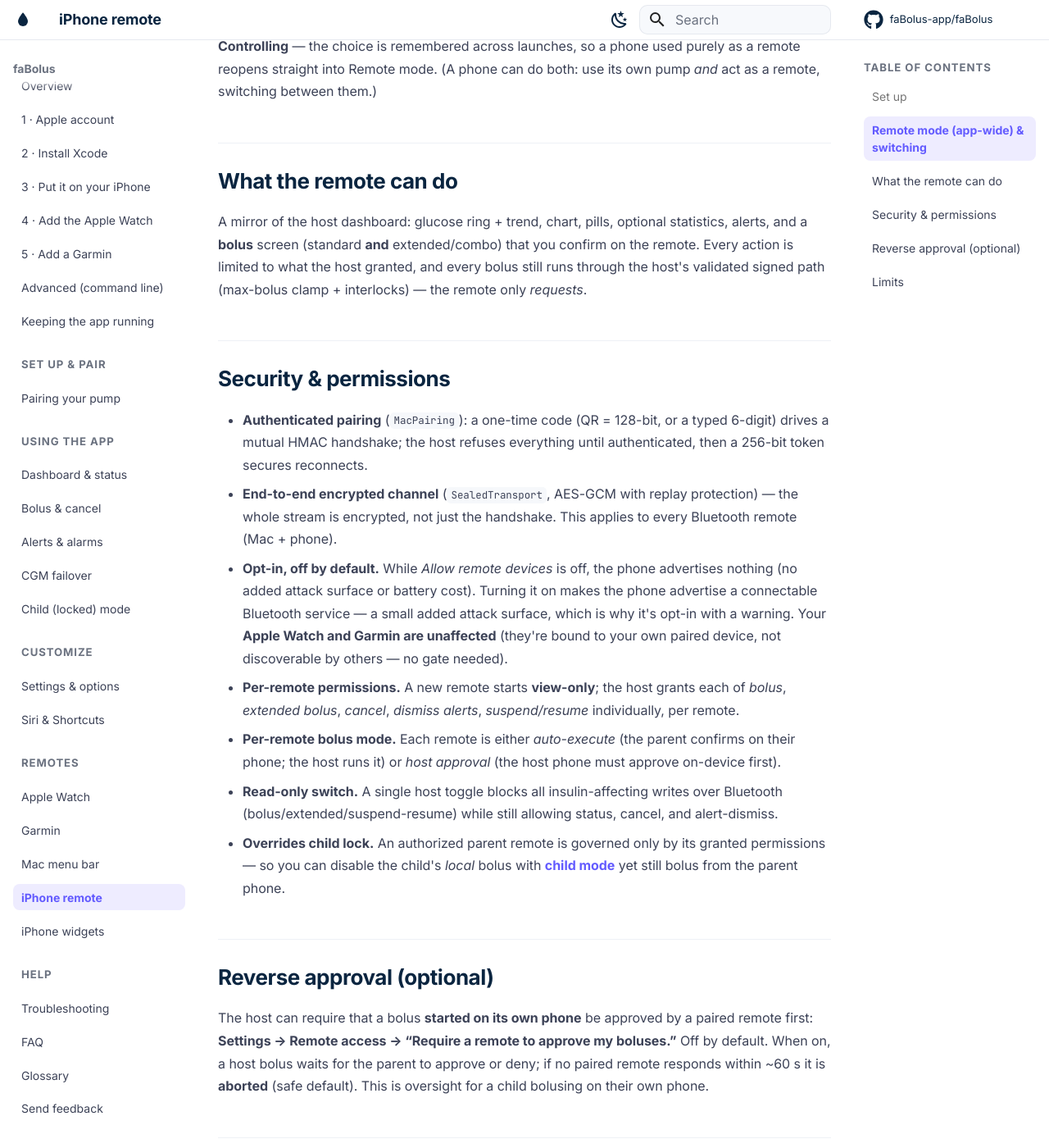
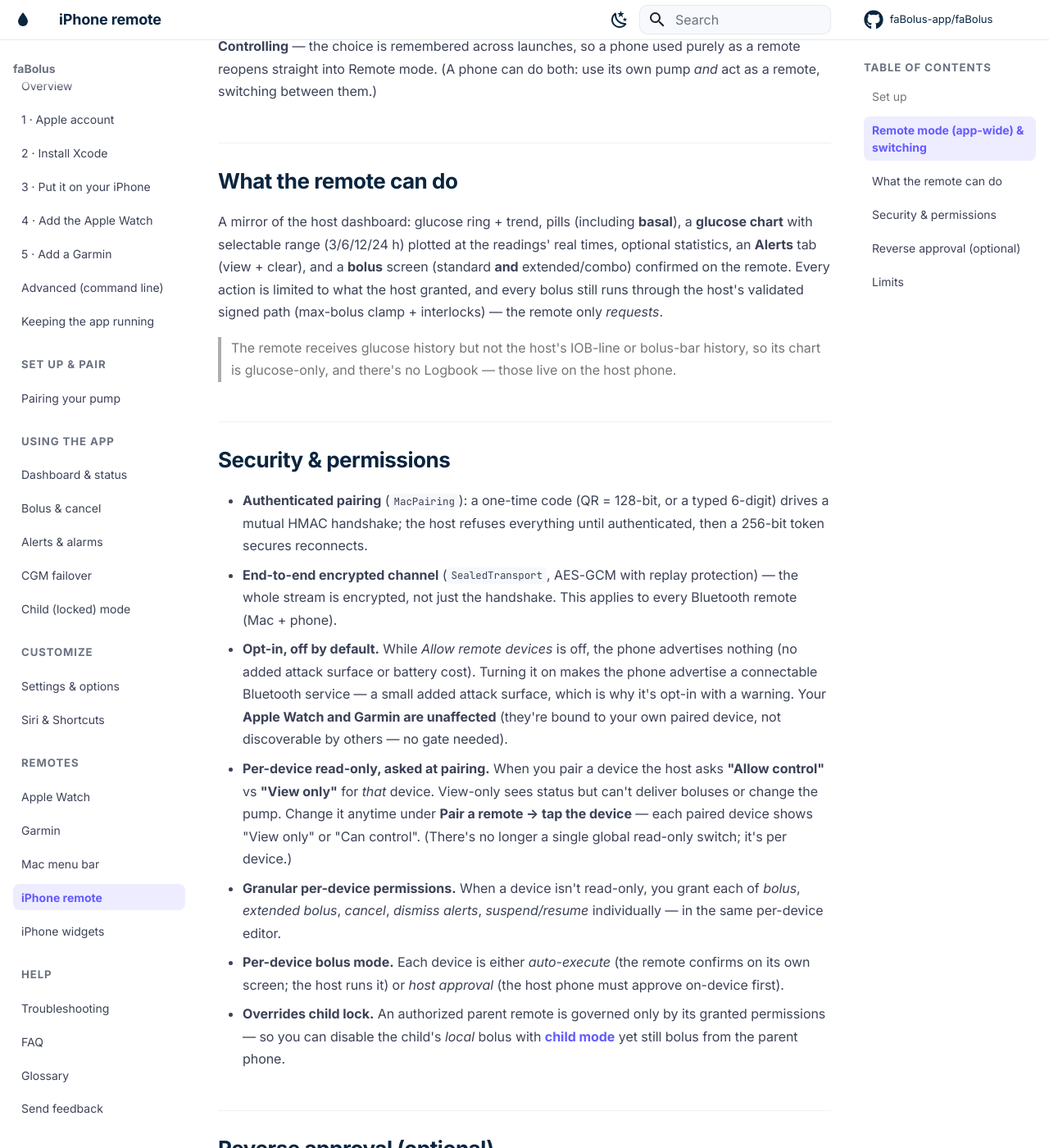
Before and after one commit to faBolus-app/faBolus, an MkDocs documentation site: the page built from docs/remotes/phone-remote.md, in a window 1280 px wide and 1400 px high, scrolled down 1371 px. Shown: the whole window at 82% size. Built offline with MkDocs 1.6.1 and Material for MkDocs 9.7.7, drawn with Linux system fonts in a browser that asks for light colours; comment, search, counter and statistics services are not loaded.

Commit message:
docs: update mkdocs for per-device read-only, Mac plot/details, remote parity, Garmin personal beta
- Remote permissions: per-device read-only chosen at pairing (Allow control vs View only) + editable
  per device; removed the old global read-only switch description.
- Mac page: popover now documents the glucose chart (click to change range) and the collapsible Details
  page (all pump data incl. basal); dropped the removed Refresh button.
- Phone remote 'what it can do': basal pill, real-time chart with selectable range, Alerts tab; noted
  the glucose-only chart / no-Logbook data limit.
- Garmin build: the one-command personal beta (scripts/beta-build.sh) with a unique app id + auto iPhone config.

Co-Authored-By: Claude Opus 4.8 <noreply@anthropic.com>

```diff
--- a/docs/remotes/phone-remote.md
+++ b/docs/remotes/phone-remote.md
@@ -42,10 +42,14 @@ switching between them.)
 
 ## What the remote can do
 
-A mirror of the host dashboard: glucose ring + trend, chart, pills, optional statistics, alerts, and a
-**bolus** screen (standard **and** extended/combo) that you confirm on the remote. Every action is
-limited to what the host granted, and every bolus still runs through the host's validated signed path
-(max-bolus clamp + interlocks) — the remote only *requests*.
+A mirror of the host dashboard: glucose ring + trend, pills (including **basal**), a **glucose chart**
+with selectable range (3/6/12/24 h) plotted at the readings' real times, optional statistics, an
+**Alerts** tab (view + clear), and a **bolus** screen (standard **and** extended/combo) confirmed on
+the remote. Every action is limited to what the host granted, and every bolus still runs through the
+host's validated signed path (max-bolus clamp + interlocks) — the remote only *requests*.
+
+> The remote receives glucose history but not the host's IOB-line or bolus-bar history, so its chart is
+> glucose-only, and there's no Logbook — those live on the host phone.
 
 ## Security & permissions {#security-permissions}
 
@@ -59,12 +63,15 @@ limited to what the host granted, and every bolus still runs through the host's
   Bluetooth service — a small added attack surface, which is why it's opt-in with a warning. Your
   **Apple Watch and Garmin are unaffected** (they're bound to your own paired device, not discoverable
   by others — no gate needed).
-- **Per-remote permissions.** A new remote starts **view-only**; the host grants each of *bolus*,
-  *extended bolus*, *cancel*, *dismiss alerts*, *suspend/resume* individually, per remote.
-- **Per-remote bolus mode.** Each remote is either *auto-execute* (the parent confirms on their phone;
-  the host runs it) or *host approval* (the host phone must approve on-device first).
-- **Read-only switch.** A single host toggle blocks all insulin-affecting writes over Bluetooth
-  (bolus/extended/suspend-resume) while still allowing status, cancel, and alert-dismiss.
+- **Per-device read-only, asked at pairing.** When you pair a device the host asks **"Allow control"**
+  vs **"View only"** for *that* device. View-only sees status but can't deliver boluses or change the
+  pump. Change it anytime under **Pair a remote → tap the device** — each paired device shows "View
+  only" or "Can control". (There's no longer a single global read-only switch; it's per device.)
+- **Granular per-device permissions.** When a device isn't read-only, you grant each of *bolus*,
+  *extended bolus*, *cancel*, *dismiss alerts*, *suspend/resume* individually — in the same per-device
+  editor.
+- **Per-device bolus mode.** Each device is either *auto-execute* (the remote confirms on its own
+  screen; the host runs it) or *host approval* (the host phone must approve on-device first).
 - **Overrides child lock.** An authorized parent remote is governed only by its granted permissions —
   so you can disable the child's *local* bolus with [child mode](../operate/child-mode.md) yet still
   bolus from the parent phone.
```
Also changed, not shown: docs/remotes/mac.md (+8 -3 lines), 1 other file.
